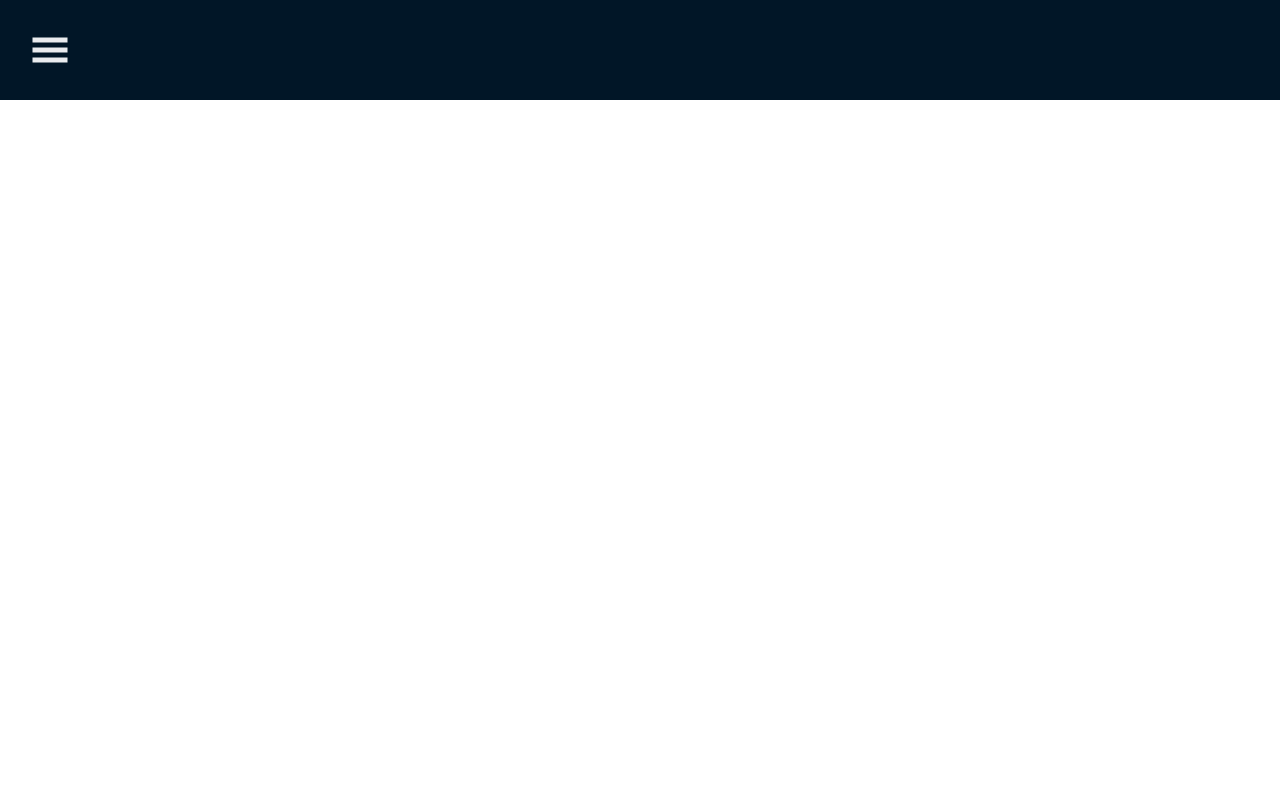
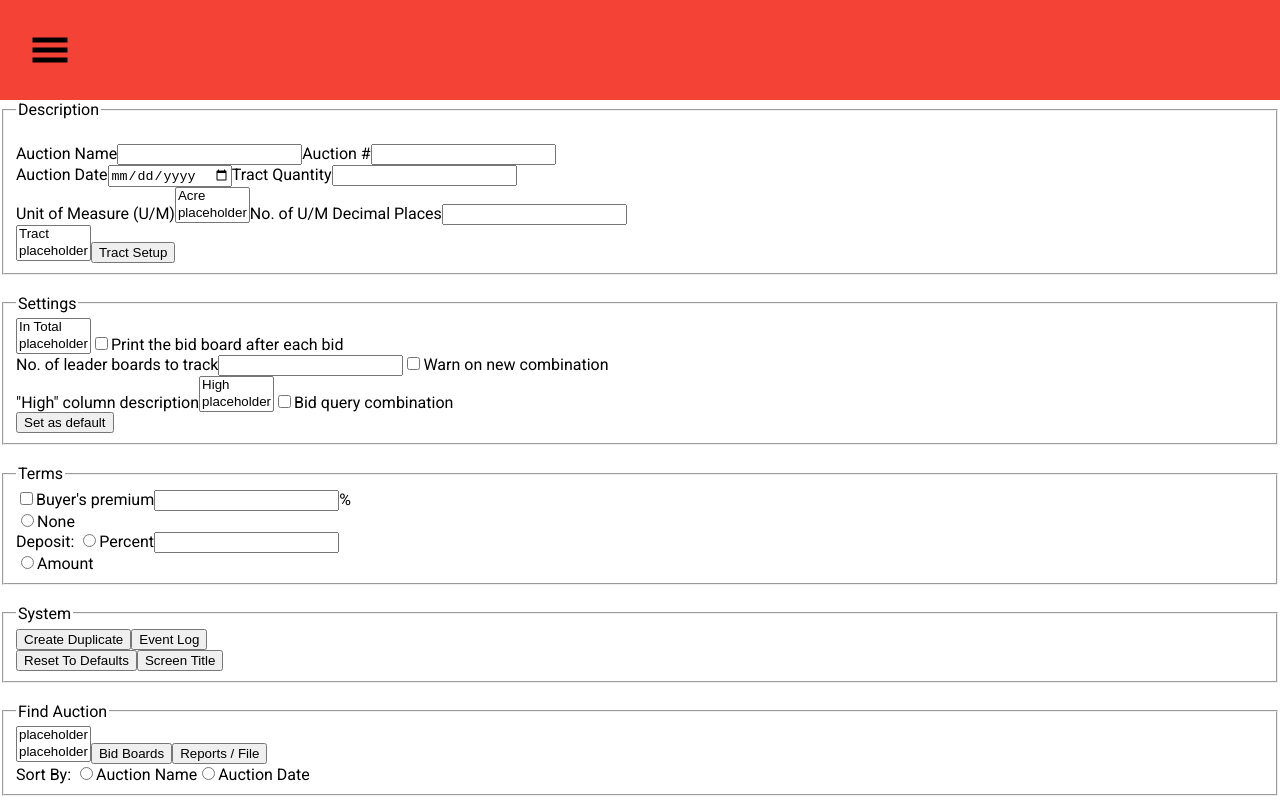
Before and after one commit to Gavin596h/Harris-Auction-Software, a React (Create React App) app in the folder auction-software-project/: page /new-auction in a window 1280 px wide. Built offline with nearby package versions, Linux system fonts and the light colour scheme; the HTML template or start-up script is replaced by a standard one.

Commit message:
Basic layout done, no css done yet
All inputs for the auction starting and creating and searching for past auctions is set up but not implemented, as well as little to no css done

```diff
--- a/auction-software-project/src/App.css
+++ b/auction-software-project/src/App.css
@@ -5,23 +5,23 @@ body{
   margin: 0;
   padding: 0;
   font-family: 'Roboto', sans-serif;
-  color: #eaecef;
+  color: black;
 }
 
 header{
   padding: 30px;
-  background: #011627;
+  background: #f44336;
   height: 40px;
 }
 
 .sidenav{
   width: 240px;
-  background: #011627;
+  background: #f44336;
   position: absolute;
   height: 95vh;
   padding: 0 30px;
   left: -100%;
-  transition: all 1s;
+  transition: all .3s;
 }
 
 .sidenav.active{
@@ -55,3 +55,12 @@ ul li a.active{
 header{
   font-size: 40px;
 }
+
+.main {
+  height:90vh;
+  display:flex;
+  justify-content:center;
+  align-items:center;
+  font-size:40px;
+  color:#c9c9c9;
+}
--- a/auction-software-project/src/App.js
+++ b/auction-software-project/src/App.js
@@ -2,17 +2,26 @@ import { useState } from 'react';
 import Navbar from './components/Navbar'
 import { GiHamburgerMenu } from 'react-icons/gi'
 import './App.css';
+import { BrowserRouter as Router, Route, Routes } from 'react-router-dom';
+import NewAuction from './pages/NewAuction';
+import Home from './pages/Home';
 
 function App() {
   const [ showNav, setShowNav ] = useState(false)
 
   return (
     <div className="App">
-      <header>
-        <GiHamburgerMenu onClick={() => setShowNav(!showNav)}/>
-      </header>
+      <Router>
+        <header>
+          <GiHamburgerMenu onClick={() => setShowNav(!showNav)}/>
+        </header>
 
-      <Navbar show={showNav}/>
+        <Navbar show={showNav}/>
+        <Routes className='main'>
+          <Route path="/" exact={true} element={<Home/>}/>
+          <Route path="/new-auction" exact={true} element={<NewAuction/>}/>
+        </Routes>
+      </Router>
     </div>
   );
 }
--- a/auction-software-project/src/components/Navbar.js
+++ b/auction-software-project/src/components/Navbar.js
@@ -1,15 +1,19 @@
+import NewAuction from '../pages/NewAuction';
+import Home from '../pages/Home';
+import { NavLink } from 'react-router-dom';
+
 const Navbar = ({show}) => {
     return (
         <div className={show ? 'sidenav active' : 'sidenav'}>
             <ul>
                 <li>
-                    <a href='/'>Home</a>
+                    <NavLink to="/">Home</NavLink>
                 </li>
                 <li>
-                    <a href='/'>New Auction</a>
+                    <NavLink to="/new-auction">New Auction</NavLink>
                 </li>
                 <li>
-                    <a href='/'>Reports</a>
+                    <NavLink to="/">Reports</NavLink>
                 </li>
             </ul>
         </div>
--- a/auction-software-project/src/pages/NewAuction.js
+++ b/auction-software-project/src/pages/NewAuction.js
@@ -1,5 +1,88 @@
-const NewAuction = () => {
-    return <div>New Auction</div>
+function NewAuction() {
+    return <>
+        <form>
+            <fieldset>
+                <legend>Description</legend><br/>
+                <label for="AuctionName">Auction Name</label>
+                <input type="text" id="AuctionName" name="AuctionName"></input>
+                <label for="AuctionNumber">Auction #</label>
+                <input type="number" id="AuctionNumber" name="AuctionNumber"></input><br/>
+                <label for="ActionDate">Auction Date</label>
+                <input type="date" id="AuctionDate" name="AuctionDate"></input>
+                <label for="TractQuantity">Tract Quantity</label>
+                <input type="number" id="TractQuantity" name="TractQuantity"></input><br/>
+                <label for="UnitOfMeasurement">Unit of Measure (U/M)</label>
+                <select id="UnitOfMeasurement" name="UnitOfMeasurement" size="2">
+                    <option value="Acre">Acre</option>
+                    <option value="placeholder">placeholder</option>
+                </select>
+                <label for="NumOfDecPlaces">No. of U/M Decimal Places</label>
+                <input type="number" id="NumOfDecPlaces" name="NumOfDecPlaces"></input><br/>
+                <select id="CollectiveUnitOfMeasurement" name="CollectiveUnitOfMeasurement" size="2">
+                    <option value="Tract">Tract</option>
+                    <option value="placeholder">placeholder</option>
+                </select>
+                <input type="button" id="TractSetup" name="TractSetup" value="Tract Setup"></input><br/>
+            </fieldset><br/>
+            <fieldset>
+                <legend>Settings</legend>
+                <select id="BidMethod" name="BidMethod" size="2">
+                    <option value="InTotal">In Total</option>
+                    <option value="placeholder">placeholder</option>
+                </select>
+                <input type="checkbox" id="PrintOrNot" name="PrintOrNot"></input>
+                <label for="PrintOrNot">Print the bid board after each bid</label><br/>
+                <label for="NumberOfLeaderBoards">No. of leader boards to track</label>
+                <input type="number" id="NumberOfLeaderBoards" name="NumberOfLeaderBoards"></input>
+                <input type="checkbox" id="WarnOnCombination" name="WarnOnCombination"></input>
+                <label for="WarnOnCombination">Warn on new combination</label><br/>
+                <label for="HighColumn">"High" column description</label>
+                <select id="HighColumn" name="HighColumn" size="2">
+                    <option value="High">High</option>
+                    <option value="placeholder">placeholder</option>
+                </select>
+                <input type="checkbox" id="BidQueryCombination" name="BidQueryCombination"></input>
+                <label for="BidQueryCombination">Bid query combination</label><br/>
+                <input type="button" id="SetAsDefault" name="SetAsDefault" value="Set as default"></input><br/>
+            </fieldset><br/>
+            <fieldset>
+                <legend>Terms</legend>
+                <input type="checkbox" id="BuyersPrem" name="BuyersPrem"></input>
+                <label for="BuyersPrem">Buyer's premium</label>
+                <input type="number" id="BuyersPremPercent" name="BuyersPremPercent"></input>
+                <label for="BuyersPremPercent">%</label><br/>
+                <input type="radio" id="None" name="group1" value="None" />
+                <label for="None">None</label><br/>
+                <label for="Percent">Deposit: </label>
+                <input type="radio" id="Percent" name="group1" value="Percent" />
+                <label for="Percent">Percent</label>
+                <input type="number" id="PercentOrAmount" name="PercentOrAmount"></input><br/>
+                <input type="radio" id="Amount" name="group1" value="Amount" />
+                <label for="Amount">Amount</label><br/>
+            </fieldset><br/>
+            <fieldset>
+                <legend>System</legend>
+                <input type="button" id="CreateDuplicate" name="CreateDuplicate" value="Create Duplicate"></input>
+                <input type="button" id="EventLog" name="EventLog" value="Event Log"></input><br/>
+                <input type="button" id="ResetToDefaults" name="ResetToDefaults" value="Reset To Defaults"></input>
+                <input type="button" id="ScreenTitle" name="ScreenTitle" value="Screen Title"></input><br/>
+            </fieldset><br/>
+            <fieldset>
+                <legend>Find Auction</legend>
+                <select id="PastAuctions" name="PastAuctions" size="2">
+                    <option value="placeholder1">placeholder</option>
+                    <option value="placeholder2">placeholder</option>
+                </select>
+                <input type="button" id="BidBoards" name="BidBoards" value="Bid Boards"></input>
+                <input type="button" id="ReportsOrFile" name="ReportsOrFile" value="Reports / File"></input><br/>
+                <label>Sort By: </label>
+                <input type="radio" id="AuctionNameSearch" name="group2" value="Auction Name" />
+                <label for="AuctionNameSearch">Auction Name</label>
+                <input type="radio" id="AuctionDateSearch" name="group2" value="Auction Date" />
+                <label for="AuctionDateSearch">Auction Date</label>
+            </fieldset>
+        </form>
+    </>
 }
 
 export default NewAuction
```
